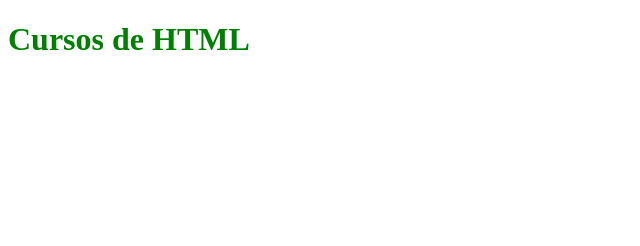
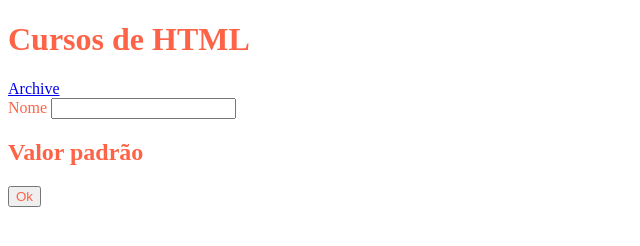
Before and after one commit to maurotelles/labsfront, a plain HTML site: page estilosdobrowser/index.html in a window 1280 px wide. Shown: the whole page, without its empty margins (0-640 px from the left). Drawn offline with Linux system fonts and the light colour scheme.

Commit message:
Estilos do Browser herança

```diff
--- a/estilosdobrowser/index.html
+++ b/estilosdobrowser/index.html
@@ -11,6 +11,12 @@
 
 <body>
   <h1>Cursos de HTML</h1>
+
+  <a href="http://www.archige.org">Archive</a><br>
+  <label for="">Nome</label>
+  <input type="text" name="noje"><br>
+  <h2>Valor padrão</h2>
+  <button>Ok</button>
 </body>
 
 </html>
--- a/estilosdobrowser/style.css
+++ b/estilosdobrowser/style.css
@@ -1,3 +1,9 @@
-h1 {
-  color: green;
+body {
+  color: tomato;
 }
+a {
+  color: i;
+}
+button {
+  color: inherit;
+}
```
Also changed, not shown: readme.txt.
